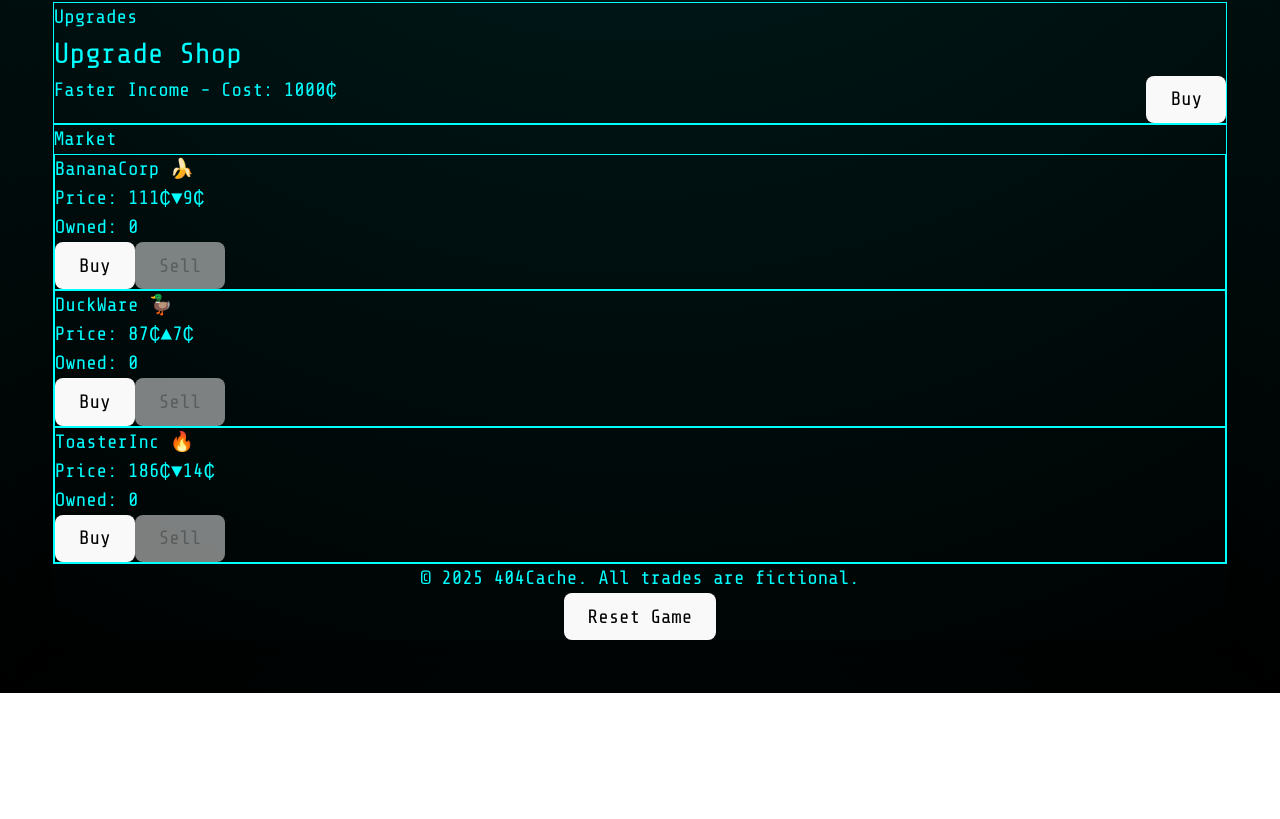
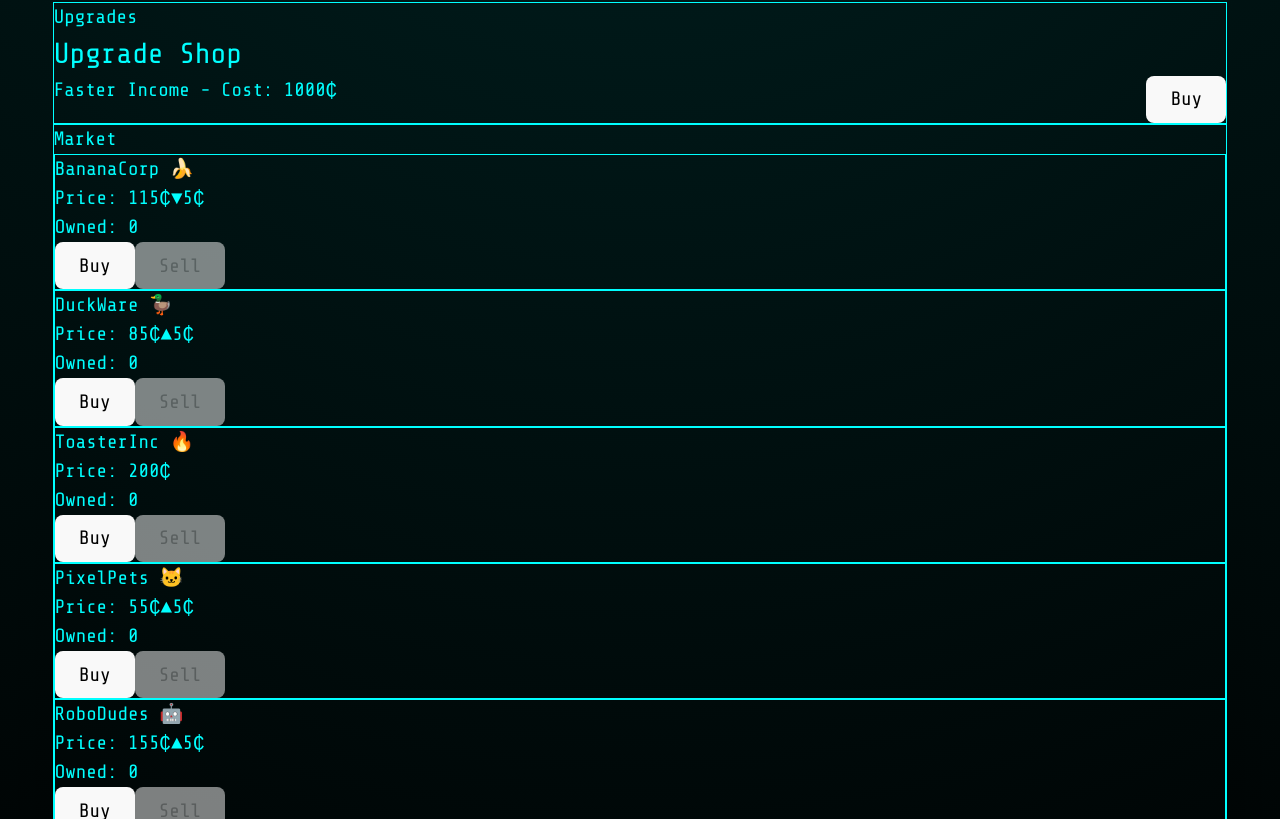
Before and after one commit to uxillary/404cache, a React (Vite) app: page / in a window 1280 px wide. Shown: the part 561-1380 px from the top of the page. Before the commit the page ends 1254 px from the top, so only its background shows below. Built offline with nearby package versions, Linux system fonts and the light colour scheme.

Commit message:
Add new stocks and enhance layout

```diff
--- a/src/App.jsx
+++ b/src/App.jsx
@@ -44,6 +44,9 @@ function App() {
     { name: 'BananaCorp \ud83c\udf4c', price: 120, prevPrice: 120 },
     { name: 'DuckWare \ud83e\udd86', price: 80, prevPrice: 80 },
     { name: 'ToasterInc \ud83d\udd25', price: 200, prevPrice: 200 },
+    { name: 'PixelPets \ud83d\udc31', price: 50, prevPrice: 50 },
+    { name: 'RoboDudes \ud83e\udd16', price: 150, prevPrice: 150 },
+    { name: 'CryptoNoggin \ud83d\udc8e', price: 300, prevPrice: 300 },
   ]);
   const [history, setHistory] = useState(() => {
     const stored = localStorage.getItem('netWorthHistory');
@@ -192,6 +195,9 @@ function App() {
       { name: 'BananaCorp \ud83c\udf4c', price: 120 },
       { name: 'DuckWare \ud83e\udd86', price: 80 },
       { name: 'ToasterInc \ud83d\udd25', price: 200 },
+      { name: 'PixelPets \ud83d\udc31', price: 50 },
+      { name: 'RoboDudes \ud83e\udd16', price: 150 },
+      { name: 'CryptoNoggin \ud83d\udc8e', price: 300 },
     ]);
     localStorage.removeItem('balance');
     localStorage.removeItem('portfolio');
--- a/src/components/StockCard.jsx
+++ b/src/components/StockCard.jsx
@@ -10,9 +10,9 @@ function StockCard({ stock, owned, balance, onBuy, onSell }) {
   };
 
   return (
-    <div className="bg-gradient-to-br from-gray-900 to-gray-800 border border-green-500 p-4 mb-4 sm:mb-0 flex flex-col sm:flex-row justify-between items-start sm:items-center font-mono rounded shadow-lg">
+    <div className="bg-gradient-to-br from-gray-900 to-gray-800 border border-green-500 p-4 mb-4 sm:mb-0 flex flex-col sm:flex-row justify-between items-start sm:items-center font-mono rounded shadow-lg shadow-green-700/30 transition-transform hover:scale-105">
       <div>
-        <div className="text-green-300 text-lg">{stock.name}</div>
+        <div className="text-green-300 text-xl font-bold">{stock.name}</div>
         <div className="text-blue-300 flex items-center">
           Price: {stock.price}₵
           {stock.price !== stock.prevPrice && (
--- a/src/components/StockList.jsx
+++ b/src/components/StockList.jsx
@@ -2,7 +2,7 @@ import StockCard from './StockCard';
 
 function StockList({ stocks, portfolio, balance, onBuy, onSell }) {
   return (
-    <div className="grid gap-4 sm:grid-cols-2">
+    <div className="grid gap-4 sm:grid-cols-2 md:grid-cols-3">
       {stocks.map((stock) => (
         <StockCard
           key={stock.name}
```
Also changed, not shown: 1 other file (tests, documents, lock files or other folders).
